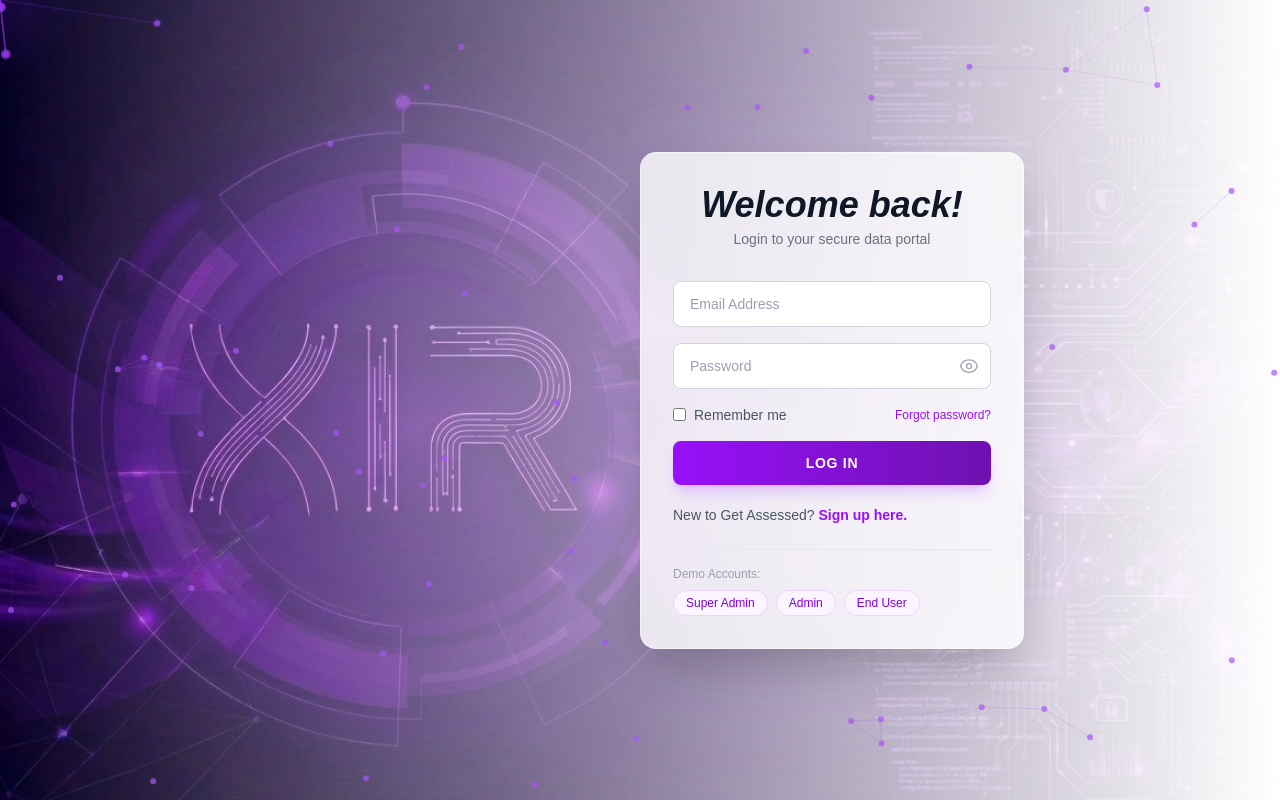
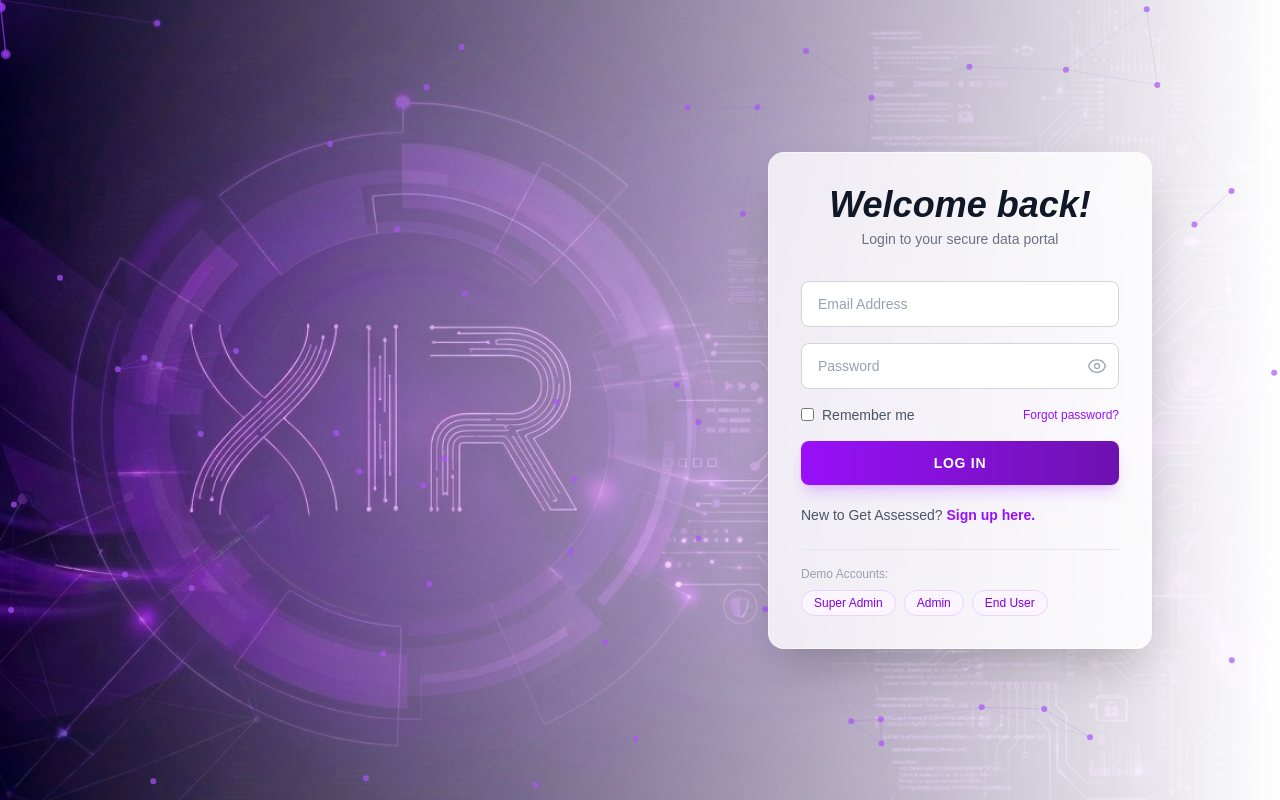
Before and after one commit to gamertamer030386-lgtm/nist_v2, a Next.js app: page /login in a window 1280 px wide. Built offline with nearby package versions, Linux system fonts and the light colour scheme.

Commit message:
Login box 10% from right

```diff
--- a/src/app/(auth)/login/page.tsx
+++ b/src/app/(auth)/login/page.tsx
@@ -48,7 +48,7 @@ export default function LoginPage() {
       <CircuitBackground />
 
       {/* ─── Left Side: Login Form ──────────────────────────────────────── */}
-      <div className="w-full flex flex-col justify-center items-center lg:items-end lg:pr-[20%] px-8 sm:px-16 relative z-10">
+      <div className="w-full flex flex-col justify-center items-center lg:items-end lg:pr-[10%] px-8 sm:px-16 relative z-10">
         <div className="w-full max-w-sm bg-white/80 backdrop-blur-md rounded-2xl p-8 shadow-2xl border border-white/50">
           <h1 className="text-4xl font-bold text-gray-900 italic mb-1 text-center">
             Welcome back!
```
